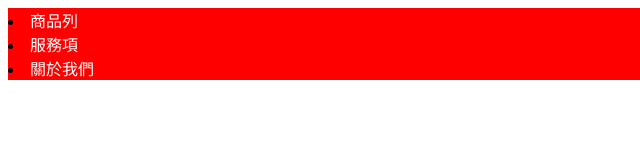
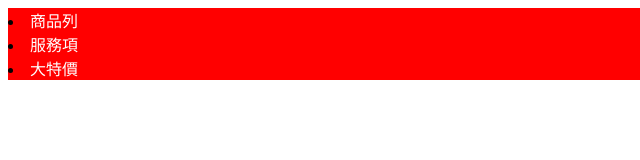
Before and after one commit to chuhua1997/cid101, a plain HTML site: page index.html in a window 1280 px wide. Shown: the full height of the page, 0-640 px from the left. Drawn offline with Linux system fonts and the light colour scheme.

Commit message:
改成大特價

```diff
--- a/index.html
+++ b/index.html
@@ -12,7 +12,7 @@
     <nav>
         <li><a href="">商品列</a></li>
         <li><a href="">服務項</a></li>
-        <li><a href="">關於我們</a></li>
+        <li><a href="">大特價</a></li>
     </nav>
 </body>
 
```
